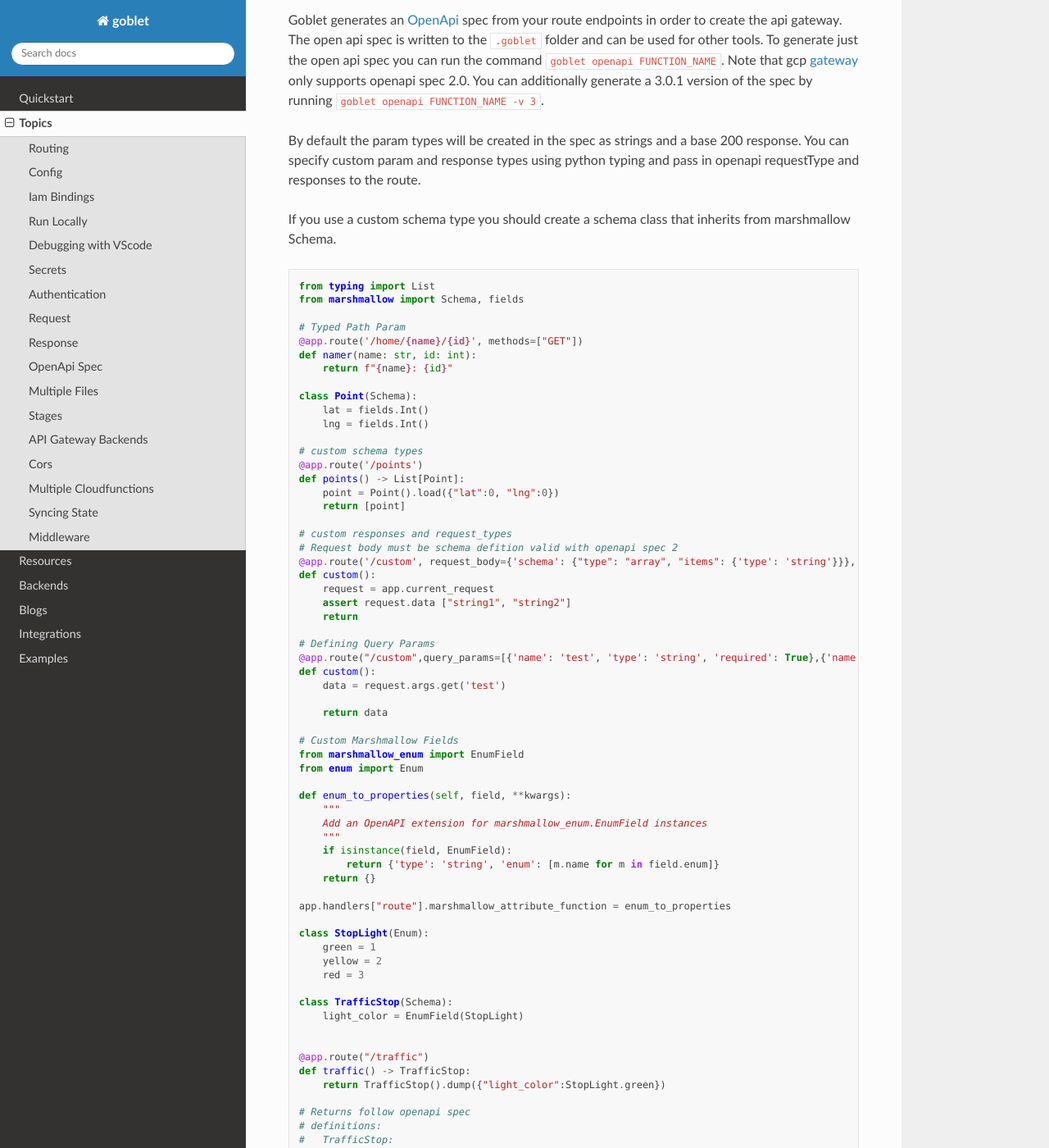
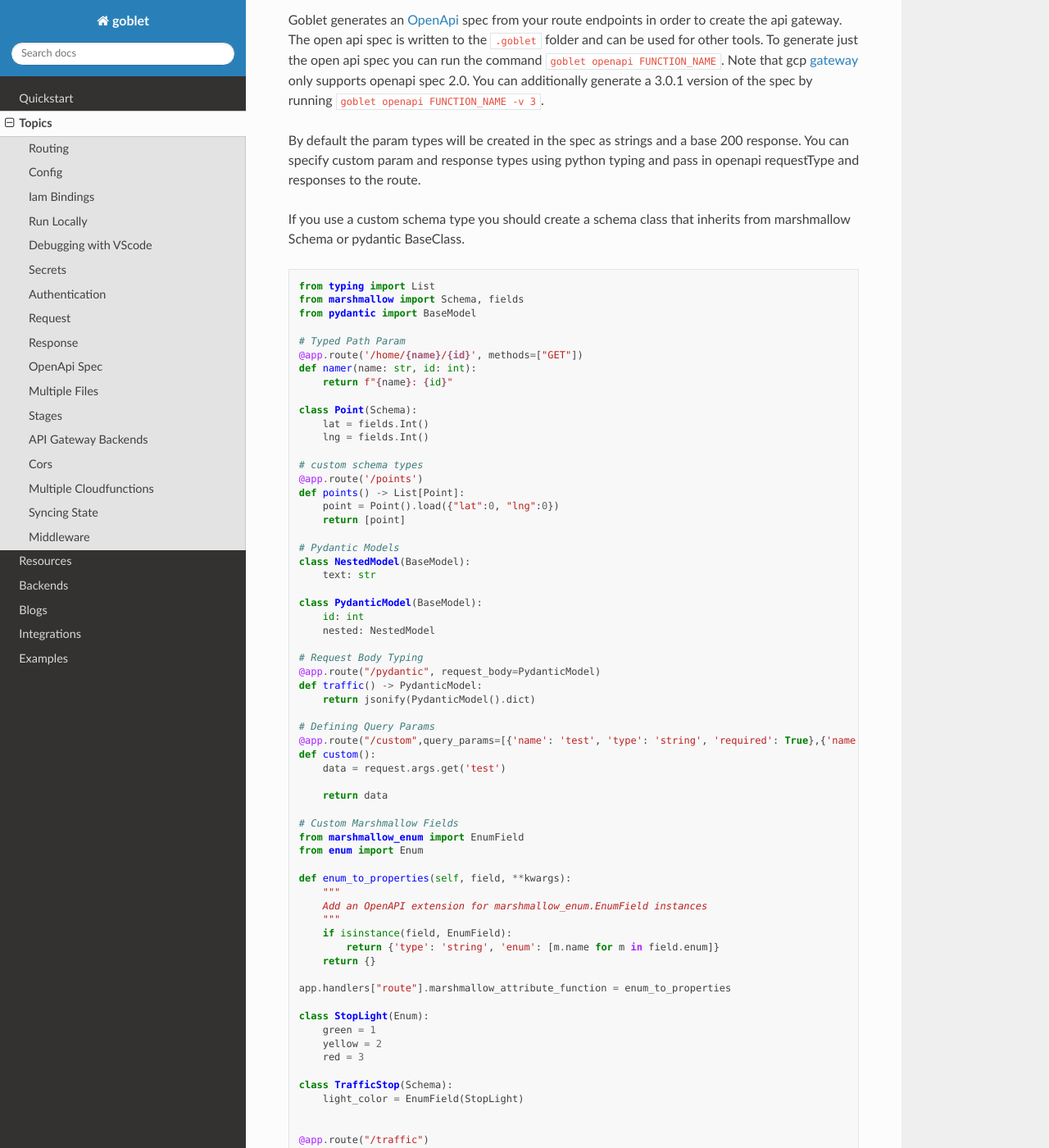
Before and after one commit to goblet/goblet, a Sphinx documentation site: the page built from docs/source/topics.rst, in a window 1280 px wide and 1400 px high, scrolled down 10208 px. Shown: the whole window at 82% size. Built offline with Sphinx 7.4.7 and the Read the Docs theme 2.0.0, drawn with Linux system fonts in a browser that asks for light colours.

Commit message:
update docs

```diff
--- a/docs/source/topics.rst
+++ b/docs/source/topics.rst
@@ -546,12 +546,13 @@ Note that gcp `gateway`_ only supports openapi spec 2.0. You can additionally ge
 By default the param types will be created in the spec as strings and a base 200 response.
 You can specify custom param and response types using python typing and pass in openapi requestType and responses to the route.
 
-If you use a custom schema type you should create a schema class that inherits from marshmallow Schema.
+If you use a custom schema type you should create a schema class that inherits from marshmallow Schema or pydantic BaseClass.
 
 .. code:: python
 
     from typing import List
     from marshmallow import Schema, fields
+    from pydantic import BaseModel
 
     # Typed Path Param
     @app.route('/home/{name}/{id}', methods=["GET"])
@@ -568,13 +569,18 @@ If you use a custom schema type you should create a schema class that inherits f
         point = Point().load({"lat":0, "lng":0})
         return [point]
 
-    # custom responses and request_types
-    # Request body must be schema defition valid with openapi spec 2
-    @app.route('/custom', request_body={'schema': {"type": "array", "items": {'type': 'string'}}}, responses={'400': {'description': '400'}})
-    def custom():
-        request = app.current_request
-        assert request.data ["string1", "string2"]
-        return
+    # Pydantic Models
+    class NestedModel(BaseModel):
+        text: str
+
+    class PydanticModel(BaseModel):
+        id: int
+        nested: NestedModel
+
+    # Request Body Typing
+    @app.route("/pydantic", request_body=PydanticModel)
+    def traffic() -> PydanticModel:
+        return jsonify(PydanticModel().dict)
 
     # Defining Query Params
     @app.route("/custom",query_params=[{'name': 'test', 'type': 'string', 'required': True},{'name': 'test2', 'type': 'string', 'required': True}]
```
Also changed, not shown: README.md (+5 -0 lines), 1 other file.
